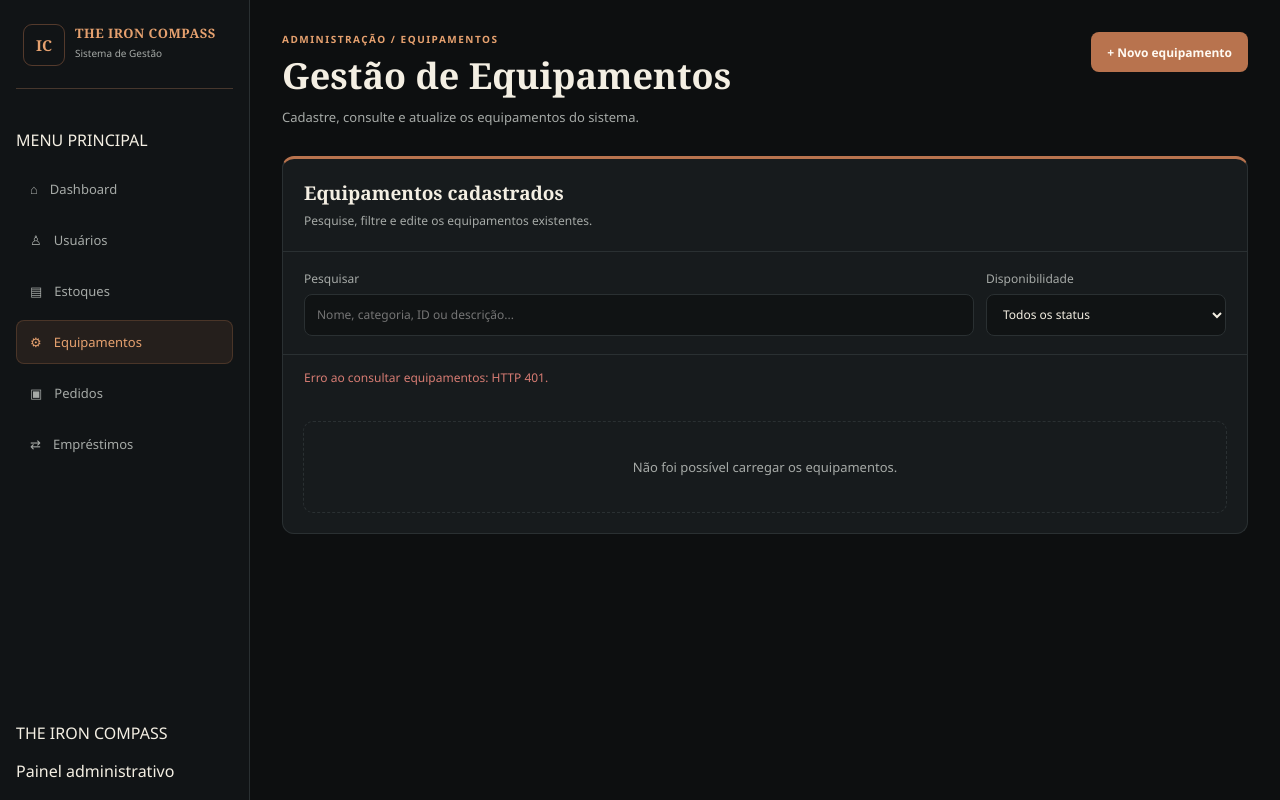
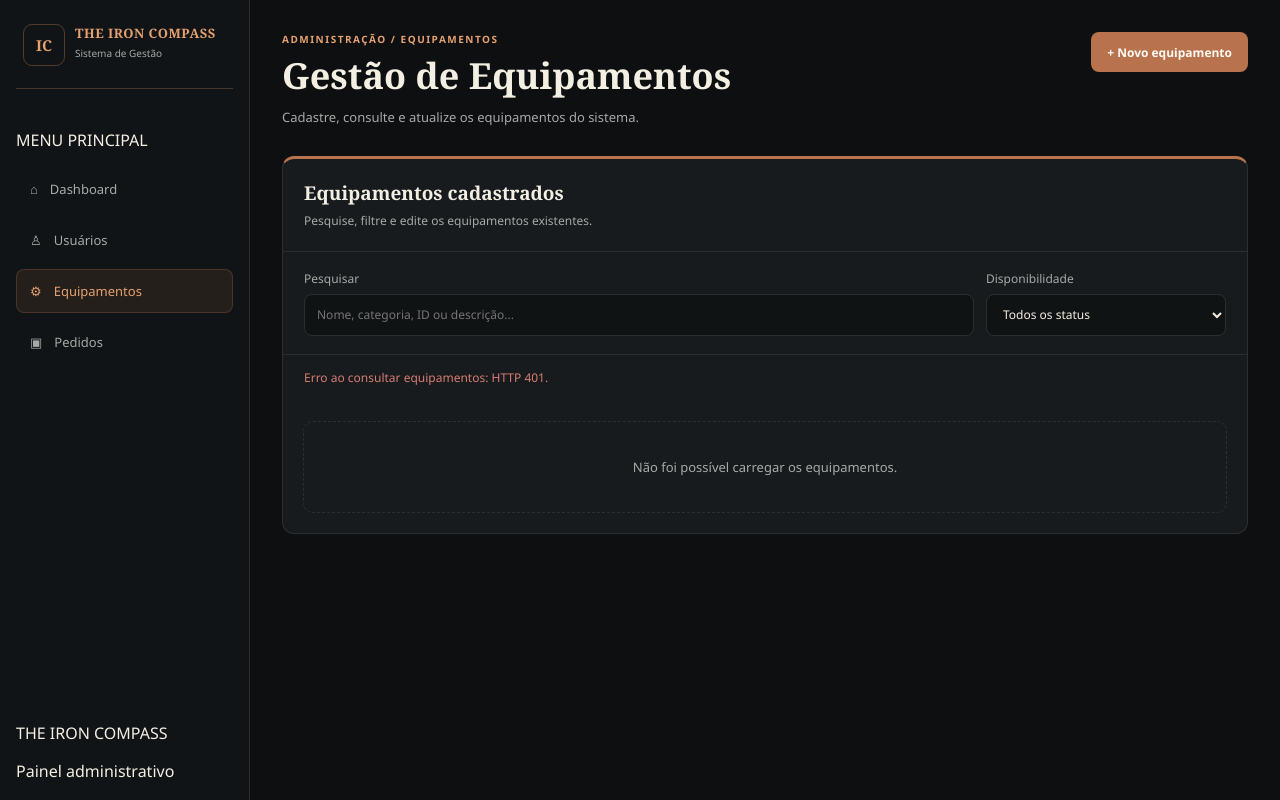
Before and after one commit to AdrianFMasson/AVALIA-ES, a FastAPI app: template app/templates/admin_equipamentos.html in a window 1280 px wide. Run offline with FastAPI, Linux system fonts and the light colour scheme; the template is opened without the code that fills it: most values are stand-ins (such as "Sample title", 1, 10 or a date in 2020); parts of the project's set-up code (start-up, migrations or seed data) failed here and were passed over.

Commit message:
html admin ajustes

```diff
--- a/app/templates/admin_equipamentos.html
+++ b/app/templates/admin_equipamentos.html
@@ -43,10 +43,6 @@
                 Usuários
             </a>
 
-            <a href="/admin_estoque" class="item-menu">
-                <span>▤</span>
-                Estoques
-            </a>
 
             <a href="/admin_equipamentos" class="item-menu ativo">
                 <span>⚙</span>
@@ -56,11 +52,6 @@
             <a href="/admin_pedidos" class="item-menu">
                 <span>▣</span>
                 Pedidos
-            </a>
-
-            <a href="/admin_emprestimos" class="item-menu">
-                <span>⇄</span>
-                Empréstimos
             </a>
         </nav>
 
```
